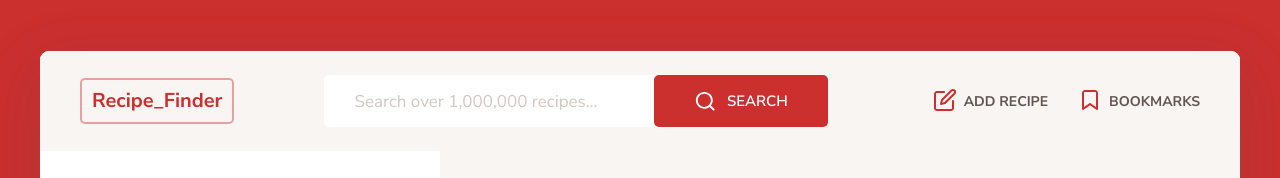
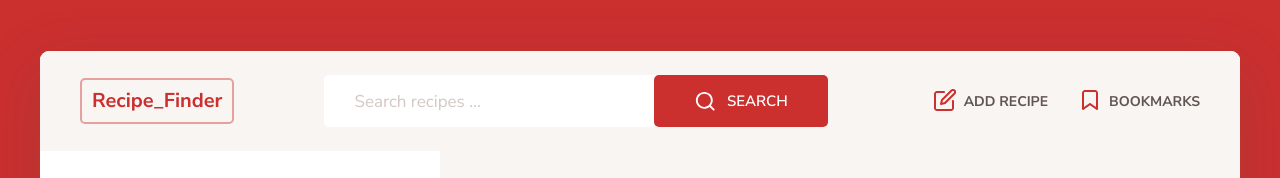
Before and after one commit to Ayongit-byte/recipie_finder_, a website built with Parcel: page index.html in a window 1280 px wide. Shown: the top 178 px of the page. Built offline with nearby package versions, Linux system fonts and the light colour scheme.

Commit message:
index.html

```diff
--- a/index.html
+++ b/index.html
@@ -16,7 +16,7 @@
 			<header class="header">
 				<h1 class="header__logo">Recipe_Finder</h1>
 				<form class="search">
-					<input type="text" class="search__field" placeholder="Search over 1,000,000 recipes..." />
+					<input type="text" class="search__field" placeholder="Search recipes ..." />
 					<button class="btn search__btn">
 						<svg class="search__icon">
 							<use href="src/img/icons.svg#icon-search"></use>
```
